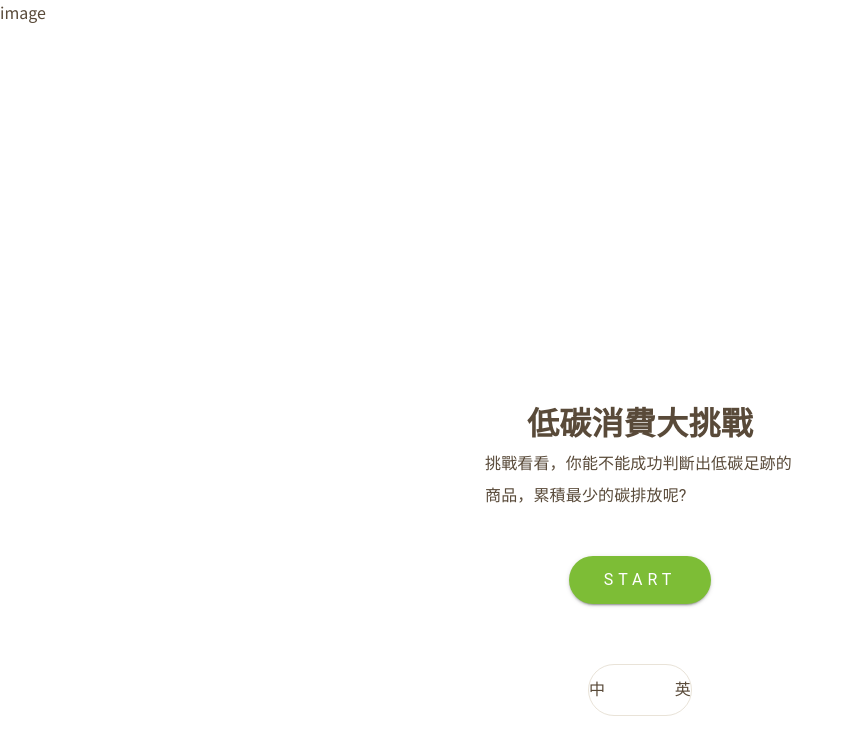
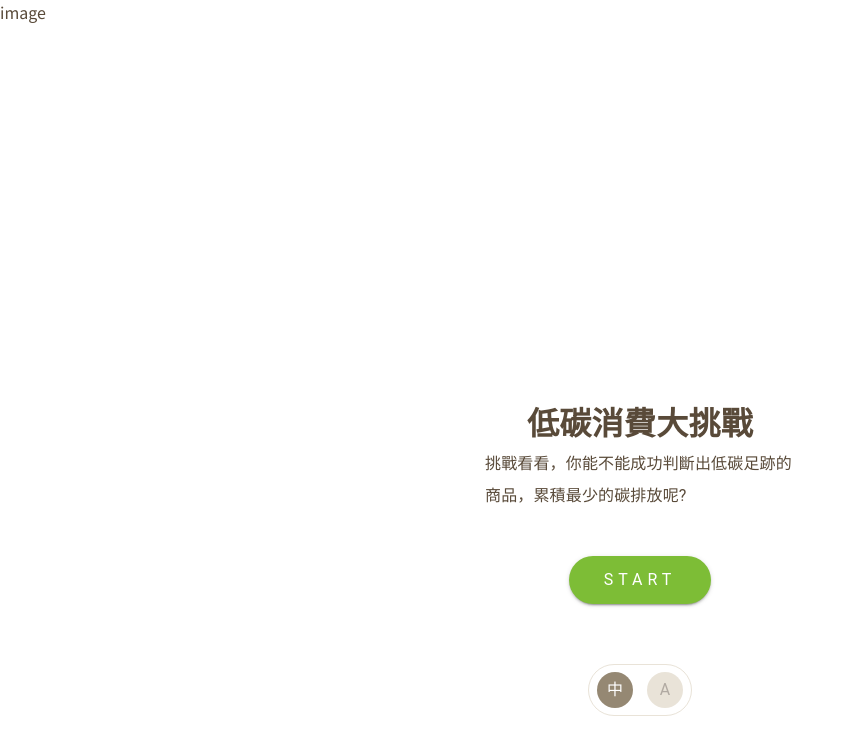
Before and after one commit to SpiritIncubator/first-bank-csr-2023-client, a Next.js app: page /main in a window 1280 px wide. Shown: the top 754 px of the page, without its empty margins (0-853 px from the left). Built offline with nearby package versions, Linux system fonts and the light colour scheme.

Commit message:
feat: toggle of language button layout has finished

```diff
--- a/src/app/_components/Button/Button.tsx
+++ b/src/app/_components/Button/Button.tsx
@@ -19,11 +19,12 @@ const StyledTypography = styled(Typography)`
 type ButtonProps = {
 	text: string;
 	properties?: ButtonOwnProps;
+	onClickHandler?: () => void;
 };
 
-const Button = ({ text, properties }: ButtonProps) => {
+const Button = ({ text, properties, onClickHandler }: ButtonProps) => {
 	return (
-		<StyledButton variant='contained' {...properties}>
+		<StyledButton variant='contained' {...properties} onClick={onClickHandler}>
 			<StyledTypography >{text}</StyledTypography>
 		</StyledButton>
 	);
--- a/src/app/main/components/ToggleButton.tsx
+++ b/src/app/main/components/ToggleButton.tsx
@@ -5,14 +5,40 @@ import { Box, Typography } from '@mui/material';
 import type { TypographyProps } from '@mui/material';
 import { styled } from '@mui/material/styles';
 
-const StyledTypography = styled(Typography)<TypographyProps>`
+const StyledTypography = styled(Typography)<TypographyProps & {isActive?: boolean}>`
   display: inline-block;
-  /* width: 36px;
-  height: 36px; */
+  width: 36px;
+  height: 36px;
+	border-radius: 100px;
+	background-color: ${props => props.isActive ? '#958873' : '#E9E3D8'};
+	color: ${props => props.isActive ? '#ffffff' : '#B1AAA2'};
+	text-align: center;
+	line-height: 36px;
+	cursor: pointer;
 `;
 
+type LangBtnType = {
+	key: 'zh' | 'en',
+	text: string;
+}
+
+const langBtnList: LangBtnType[] = [
+	{
+		key: 'zh',
+		text: '中'
+	},
+	{
+		key: 'en',
+		text: 'A'
+	},
+]
+
 const ToggleButton = () => {
+	const [lang, setLang] = useState('zh');
 
+	function renderToggleButton(btnParams: LangBtnType) {
+		return <StyledTypography key={btnParams.key} isActive={btnParams.key === lang} onClick={() => setLang(btnParams.key)}>{ btnParams.text}</StyledTypography>
+	}
 
 	return (
 		<Box
@@ -22,10 +48,10 @@ const ToggleButton = () => {
 			borderRadius={70}
 			display="flex"
       justifyContent="space-between"
-      alignItems="center"
-    >
-			<StyledTypography component="span">中</StyledTypography>
-			<StyledTypography component="span">英</StyledTypography>
+			alignItems="center"
+			px={1}
+		>
+			{langBtnList.map(renderToggleButton)}
 		</Box>
 	);
 };
--- a/src/app/main/page.tsx
+++ b/src/app/main/page.tsx
@@ -1,10 +1,19 @@
+'use client';
+
 import React from 'react';
 import { Box, Typography } from '@mui/material';
+import { useRouter } from 'next/navigation'
 
 import StyleButton from '@/app/_components/Button/Button';
 import ToggleButton from './components/ToggleButton';
 
 const MainPage = () => {
+	const router = useRouter();
+
+	function redirectToQuestionsPage() {
+		router.push('/main/questions');
+	}
+
 	return (
 		<Box
 			width="100%"
@@ -20,7 +29,7 @@ const MainPage = () => {
 					{/* TODO will put image in here */}
 					<Typography lineHeight={2} fontSize={16}>挑戰看看，你能不能成功判斷出低碳足跡的商品，累積最少的碳排放呢?</Typography>
 					<Box mt={5.5}>
-						<StyleButton text="start" />
+						<StyleButton text="start" onClickHandler={redirectToQuestionsPage} />
           </Box>
           <Box mt={7.5}>
           <ToggleButton />
```
Also changed, not shown: src/app/main/components/spec.ts (added), src/app/main/components/types.ts (added).
